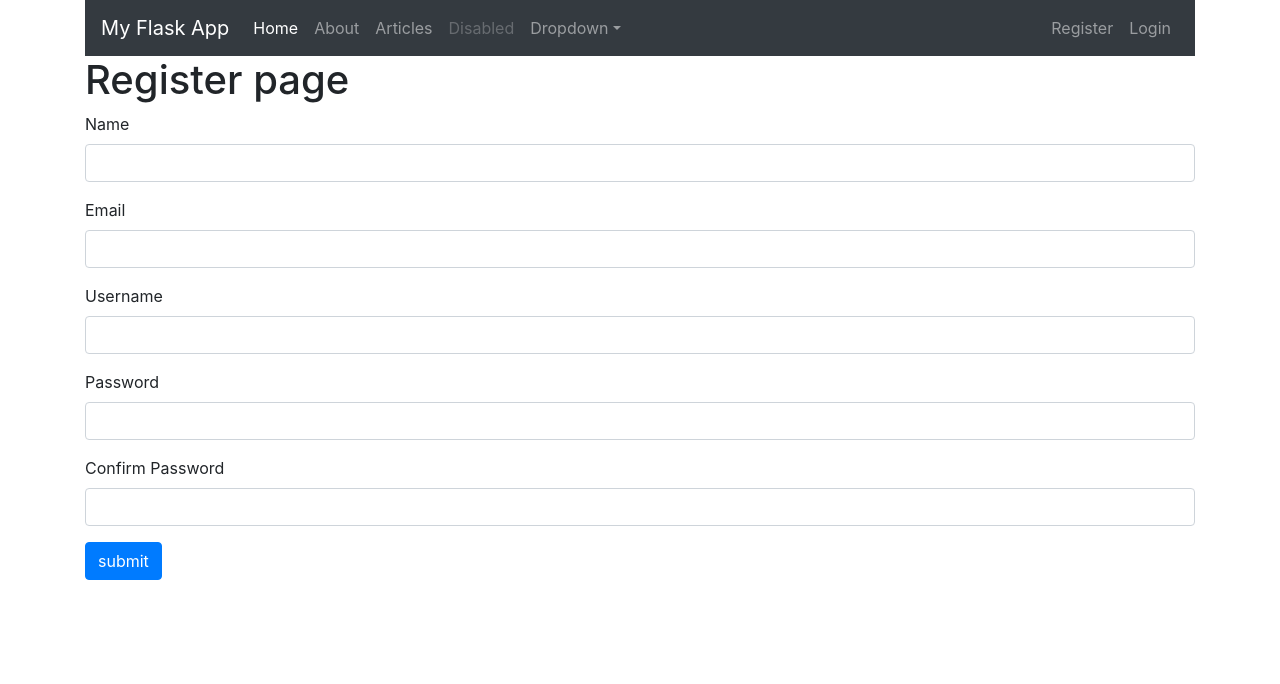
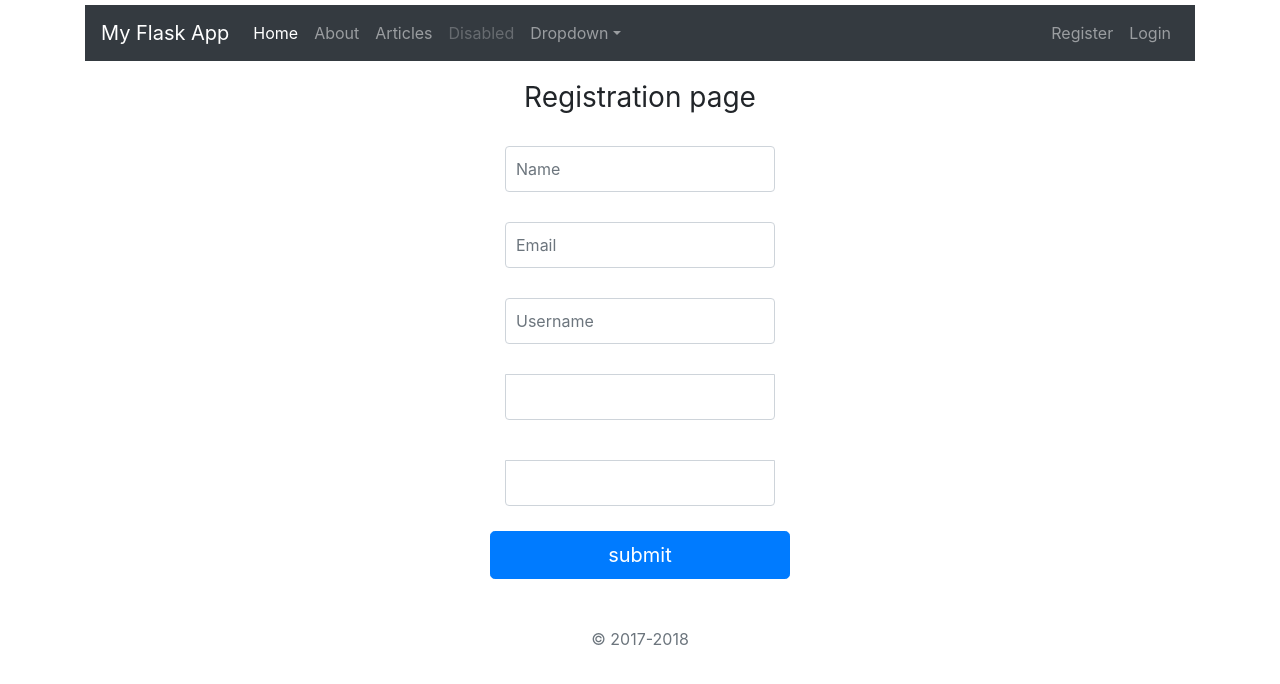
Before and after one commit to nickspacemonkey/webapp, a Flask app: page /register in a window 1280 px wide. Shown: the top 684 px of the page. Run offline with Flask 2, Linux system fonts and the light colour scheme; some libraries are stand-ins or nearby versions.

Commit message:
Modifying registration page

```diff
--- a/app.py
+++ b/app.py
@@ -34,9 +34,9 @@
     return render_template('article.html', id = id)
 
 class RegiserForm(Form):
-        name = StringField('Name', validators=[validators.input_required(), validators.Length(min=1, max=50)])
-        username = StringField('Username', validators=[validators.input_required(), validators.Length(min=4, max=25)])
-        email = StringField('Email', validators=[validators.input_required(), validators.Length(min=6, max=50)])
+        name = StringField('Name', render_kw={"placeholder": "Name"}, validators=[validators.input_required(), validators.Length(min=1, max=50)])
+        username = StringField('Username', render_kw={"placeholder": "Username"}, validators=[validators.input_required(), validators.Length(min=4, max=25)])
+        email = StringField('Email', render_kw={"placeholder": "Email"}, validators=[validators.input_required(), validators.Length(min=6, max=50)])
         password = PasswordField('Password', [
             validators.DataRequired(),
             validators.EqualTo('confirm', message='Passwords do not match')
--- /dev/null
+++ b/static/style.css
@@ -0,0 +1,37 @@
+.container {
+  padding-top:5px;
+}
+
+.navbar {
+  margin-bottom: 5px;
+}
+
+.form-group {
+  width: 100%;
+  max-width: 330px;
+  padding: 15px;
+  margin: auto;
+}
+.form-group .checkbox {
+  font-weight: 400;
+}
+.form-group .form-control {
+  position: relative;
+  box-sizing: border-box;
+  height: auto;
+  padding: 10px;
+  font-size: 16px;
+}
+.form-group .form-control:focus {
+  z-index: 2;
+}
+.form-group input[type="username"] {
+  margin-bottom: -1px;
+  border-bottom-right-radius: 0;
+  border-bottom-left-radius: 0;
+}
+.form-group input[type="password"] {
+  margin-bottom: 10px;
+  border-top-left-radius: 0;
+  border-top-right-radius: 0;
+}
--- a/templates/includes/_formhelpers.html
+++ b/templates/includes/_formhelpers.html
@@ -1,5 +1,4 @@
 {% macro render_field(field) %}
-  {{ field.label }}
   {{ field(**kwargs)|safe }}
   {% if field.errors %}
     {% for error in field.errors %}
--- a/templates/layout.html
+++ b/templates/layout.html
@@ -2,8 +2,8 @@
 <html>
     <head>
         <meta name="viewport" content="width=device-width, initial-scale=1, shrink-to-fit=no">
-        <link rel="stylesheet" href="https://stackpath.bootstrapcdn.com/bootstrap/4.1.0/css/bootstrap.min.css" integrity="sha384-9gVQ4dYFwwWSjIDZnLEWnxCjeSWFphJiwGPXr1jddIhOegiu1FwO5qRGvFXOdJZ4" crossorigin="anonymous">
-        <link rel="stylesheet" href="style.css">
+        <link rel="stylesheet" type= "text/css" href="https://stackpath.bootstrapcdn.com/bootstrap/4.1.0/css/bootstrap.min.css" integrity="sha384-9gVQ4dYFwwWSjIDZnLEWnxCjeSWFphJiwGPXr1jddIhOegiu1FwO5qRGvFXOdJZ4" crossorigin="anonymous">
+        <link rel="stylesheet" type= "text/css" href= "{{ url_for('static', filename='style.css') }}">
         <title>My Webpage</title>
     </head>
     <body>
--- a/templates/register.html
+++ b/templates/register.html
@@ -2,11 +2,12 @@
 
 {% block body %}
 
-<h1>Register page</h1>
-
 {% from "includes/_formhelpers.html" import render_field%}
 
-<form method="POST" action="">
+<form class="form-group text-center" method="POST" action="">
+
+  <h1 class="h3 mb-3 font-weight-normal">Registration page</h1>
+
   <div class="form-group">
     {{render_field(form.name, class_="form-control")}}
   </div>
@@ -24,8 +25,11 @@
   </div>
 
   <p>
-    <input type="submit" class="btn btn-primary" value="submit" />
+    <input type="submit" class="btn btn-lg btn-primary btn-block" value="submit" />
   </p>
+
+  <p class="mt-5 mb-3 text-muted">&copy; 2017-2018</p>
+
 
 </form>
 
```
Also changed, not shown: templates/login.html (+8 -1 lines), templates/style.css (deleted).
